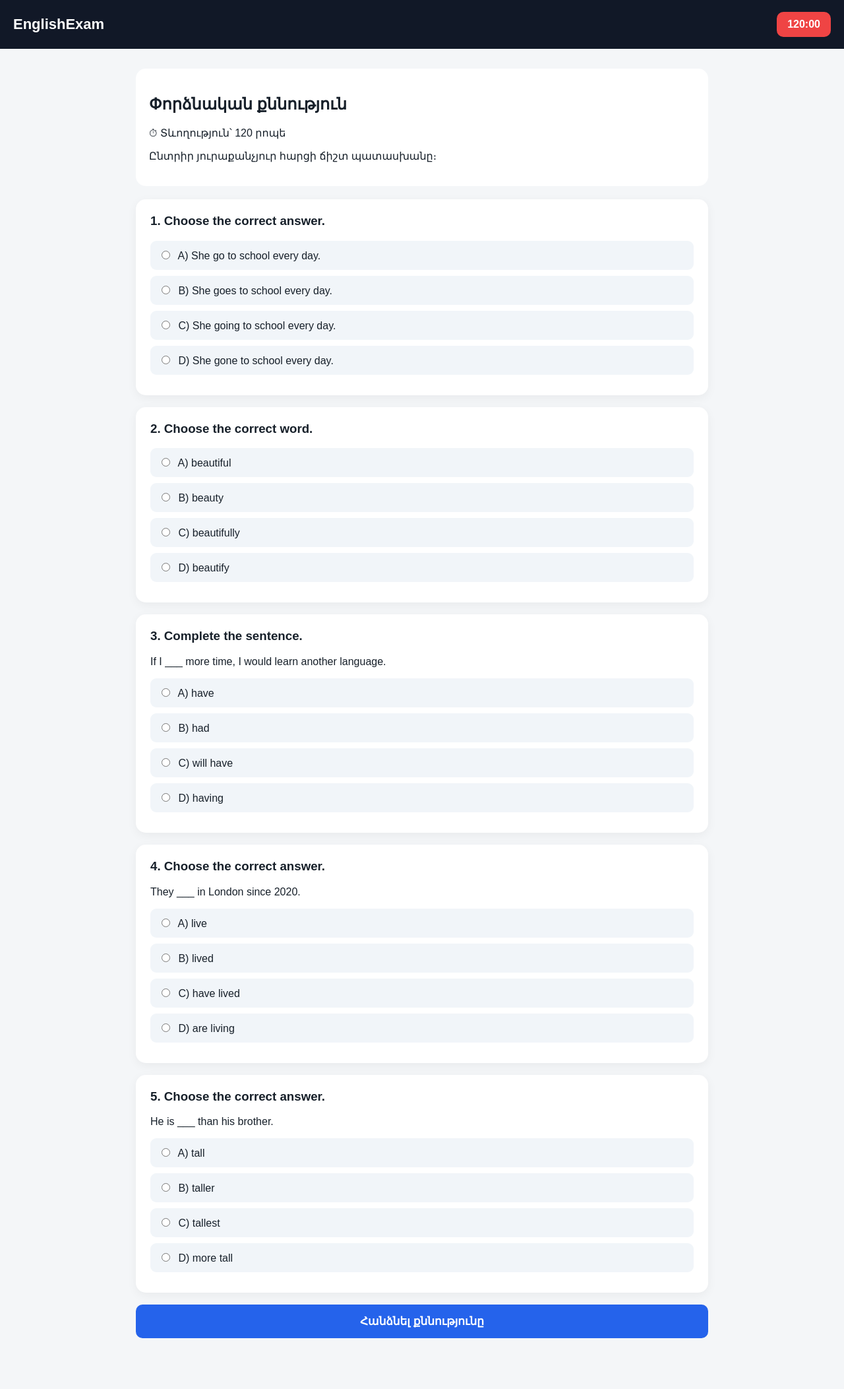
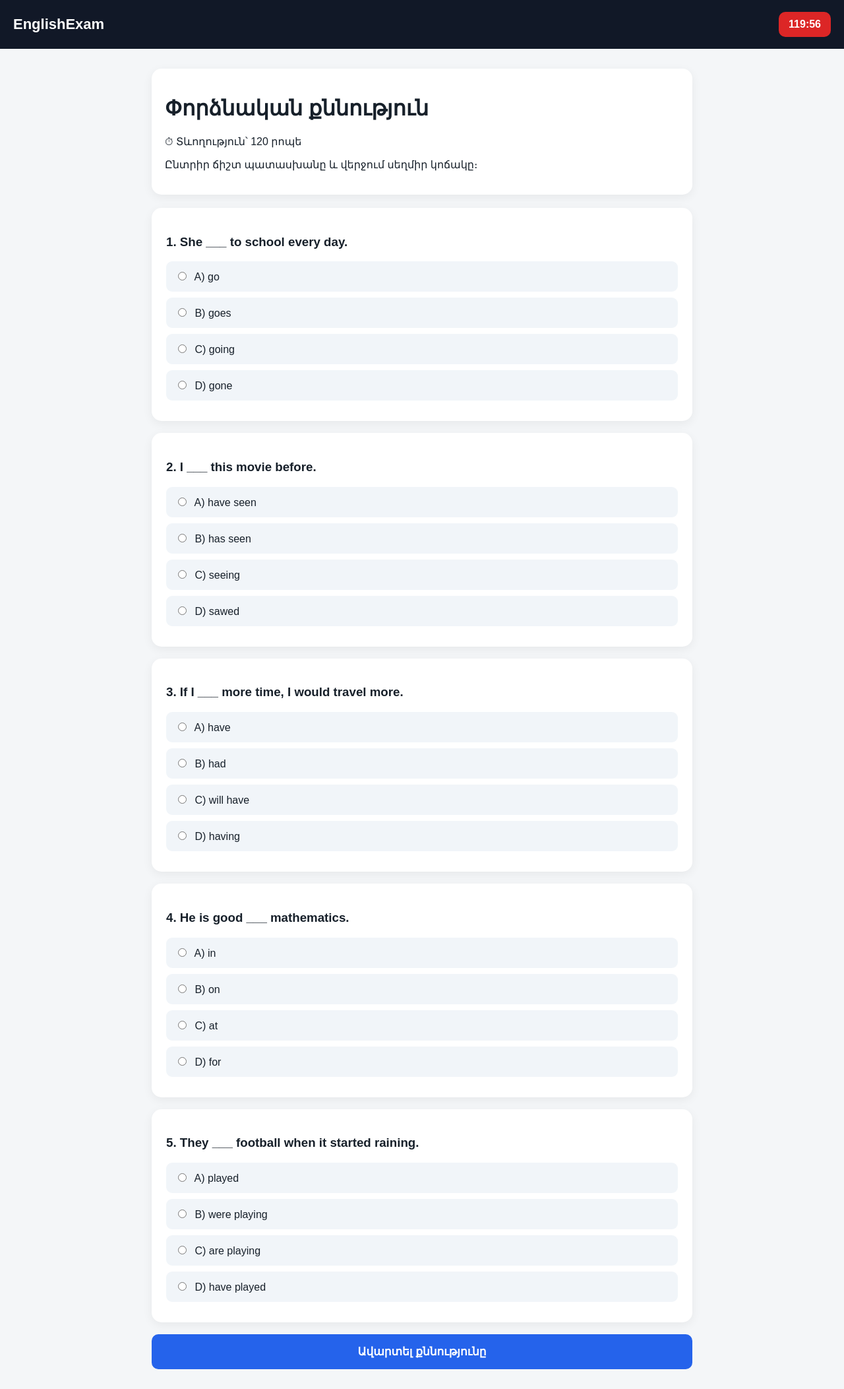
Before and after one commit to hrachghukasyan30-tech/english-exam-armenia, a plain HTML site: page test.html in a window 1280 px wide. Shown: the whole page at 66% size. Before the commit the page ends 2058 px from the top, so only its background shows below. Drawn offline with Linux system fonts and the light colour scheme.

Commit message:
Update test.html

```diff
--- a/test.html
+++ b/test.html
@@ -3,7 +3,6 @@
 <head>
 <meta charset="UTF-8">
 <meta name="viewport" content="width=device-width, initial-scale=1.0">
-
 <title>EnglishExam — Փորձնական քննություն</title>
 
 <style>
@@ -33,40 +32,39 @@ header {
 }
 
 .timer {
-  background: #ef4444;
-  padding: 10px 16px;
+  background: #dc2626;
+  padding: 10px 15px;
   border-radius: 10px;
   font-weight: bold;
 }
 
 .container {
-  max-width: 900px;
+  max-width: 850px;
   margin: 30px auto;
-  padding: 0 16px;
+  padding: 0 15px;
+}
+
+.info,
+.question,
+#result {
+  background: white;
+  border-radius: 15px;
+  box-shadow: 0 4px 15px rgba(0,0,0,.06);
 }
 
 .info {
-  background: white;
   padding: 20px;
-  border-radius: 15px;
   margin-bottom: 20px;
 }
 
 .question {
-  background: white;
   padding: 22px;
   margin-bottom: 18px;
-  border-radius: 15px;
-  box-shadow: 0 4px 15px rgba(0,0,0,0.05);
-}
-
-.question h3 {
-  margin-top: 0;
 }
 
 .option {
   display: block;
-  padding: 12px;
+  padding: 13px;
   margin: 9px 0;
   background: #f1f5f9;
   border-radius: 9px;
@@ -83,11 +81,11 @@ header {
 
 button {
   width: 100%;
-  padding: 15px;
-  border: none;
-  border-radius: 10px;
+  border: 0;
   background: #2563eb;
   color: white;
+  padding: 16px;
+  border-radius: 10px;
   font-size: 17px;
   font-weight: bold;
   cursor: pointer;
@@ -99,17 +97,23 @@ button:hover {
 
 #result {
   display: none;
-  background: white;
   padding: 30px;
-  border-radius: 15px;
   text-align: center;
-  margin-top: 25px;
 }
 
 .score {
-  font-size: 42px;
+  font-size: 45px;
   font-weight: bold;
   color: #2563eb;
+  margin: 15px 0;
+}
+
+.back {
+  display: inline-block;
+  margin-top: 20px;
+  text-decoration: none;
+  color: #2563eb;
+  font-weight: bold;
 }
 </style>
 </head>
@@ -124,67 +128,63 @@ button:hover {
 <div class="container">
 
 <div class="info">
-    <h2>Փորձնական քննություն</h2>
+  <h1>Փորձնական քննություն</h1>
   <p>⏱ Տևողություն՝ 120 րոպե</p>
-    <p>Ընտրիր յուրաքանչյուր հարցի ճիշտ պատասխանը։</p>
+  <p>Ընտրիր ճիշտ պատասխանը և վերջում սեղմիր կոճակը։</p>
 </div>
 
 <form id="examForm">
 
 <div class="question">
-      <h3>1. Choose the correct answer.</h3>
+<h3>1. She ___ to school every day.</h3>
 
 <label class="option">
 <input type="radio" name="q1" value="a">
-        A) She go to school every day.
+A) go
 </label>
 
 <label class="option">
 <input type="radio" name="q1" value="b">
-        B) She goes to school every day.
+B) goes
 </label>
 
 <label class="option">
 <input type="radio" name="q1" value="c">
-        C) She going to school every day.
+C) going
 </label>
 
 <label class="option">
 <input type="radio" name="q1" value="d">
-        D) She gone to school every day.
+D) gone
 </label>
 </div>
 
-
 <div class="question">
-      <h3>2. Choose the correct word.</h3>
+<h3>2. I ___ this movie before.</h3>
 
 <label class="option">
 <input type="radio" name="q2" value="a">
-        A) beautiful
+A) have seen
 </label>
 
 <label class="option">
 <input type="radio" name="q2" value="b">
-        B) beauty
+B) has seen
 </label>
 
 <label class="option">
 <input type="radio" name="q2" value="c">
-        C) beautifully
+C) seeing
 </label>
 
 <label class="option">
 <input type="radio" name="q2" value="d">
-        D) beautify
+D) sawed
 </label>
 </div>
 
-
 <div class="question">
-      <h3>3. Complete the sentence.</h3>
-
-      <p>If I ___ more time, I would learn another language.</p>
+<h3>3. If I ___ more time, I would travel more.</h3>
 
 <label class="option">
 <input type="radio" name="q3" value="a">
@@ -207,72 +207,70 @@ button:hover {
 </label>
 </div>
 
-
 <div class="question">
-      <h3>4. Choose the correct answer.</h3>
-
-      <p>They ___ in London since 2020.</p>
+<h3>4. He is good ___ mathematics.</h3>
 
 <label class="option">
 <input type="radio" name="q4" value="a">
-        A) live
+A) in
 </label>
 
 <label class="option">
 <input type="radio" name="q4" value="b">
-        B) lived
+B) on
 </label>
 
 <label class="option">
 <input type="radio" name="q4" value="c">
-        C) have lived
+C) at
 </label>
 
 <label class="option">
 <input type="radio" name="q4" value="d">
-        D) are living
+D) for
 </label>
 </div>
 
-
 <div class="question">
-      <h3>5. Choose the correct answer.</h3>
-
-      <p>He is ___ than his brother.</p>
+<h3>5. They ___ football when it started raining.</h3>
 
 <label class="option">
 <input type="radio" name="q5" value="a">
-        A) tall
+A) played
 </label>
 
 <label class="option">
 <input type="radio" name="q5" value="b">
-        B) taller
+B) were playing
 </label>
 
 <label class="option">
 <input type="radio" name="q5" value="c">
-        C) tallest
+C) are playing
 </label>
 
 <label class="option">
 <input type="radio" name="q5" value="d">
-        D) more tall
+D) have played
 </label>
 </div>
 
-    <button type="submit">Հանձնել քննությունը</button>
+<button type="submit">Ավարտել քննությունը</button>
 
 </form>
 
 <div id="result">
+
 <h2>Քննությունն ավարտված է 🎉</h2>
 
-    <div class="score" id="score"></div>
+<div class="score" id="score">0%</div>
 
-    <p id="message"></p>
+<p id="details"></p>
 
-    <button onclick="location.reload()">Նորից սկսել</button>
+<a class="back" href="index.html">
+← Վերադառնալ գլխավոր էջ
+</a>
+
 </div>
 
 </div>
@@ -280,3 +278,79 @@ button:hover {
 <script>
 
 let time = 120 * 60;
+
+const timer = document.getElementById("timer");
+
+const answers = {
+  q1: "b",
+  q2: "a",
+  q3: "b",
+  q4: "c",
+  q5: "b"
+};
+
+const countdown = setInterval(function () {
+
+  let minutes = Math.floor(time / 60);
+  let seconds = time % 60;
+
+  timer.textContent =
+    String(minutes).padStart(2, "0") +
+    ":" +
+    String(seconds).padStart(2, "0");
+
+  if (time === 0) {
+    clearInterval(countdown);
+    finishExam();
+  }
+
+  time--;
+
+}, 1000);
+
+
+document.getElementById("examForm").addEventListener("submit", function(event) {
+
+  event.preventDefault();
+
+  finishExam();
+
+});
+
+
+function finishExam() {
+
+  clearInterval(countdown);
+
+  let correct = 0;
+  let total = Object.keys(answers).length;
+
+  for (let question in answers) {
+
+    let selected = document.querySelector(
+      'input[name="' + question + '"]:checked'
+    );
+
+    if (selected && selected.value === answers[question]) {
+      correct++;
+    }
+
+  }
+
+  let percentage = Math.round((correct / total) * 100);
+
+  document.getElementById("examForm").style.display = "none";
+
+  document.getElementById("result").style.display = "block";
+
+  document.getElementById("score").textContent =
+    percentage + "%";
+
+  document.getElementById("details").textContent =
+    "Ճիշտ պատասխաններ՝ " + correct + " / " + total;
+}
+
+</script>
+
+</body>
+</html>
```
Lines whose indentation alone changed are shown as unchanged.
